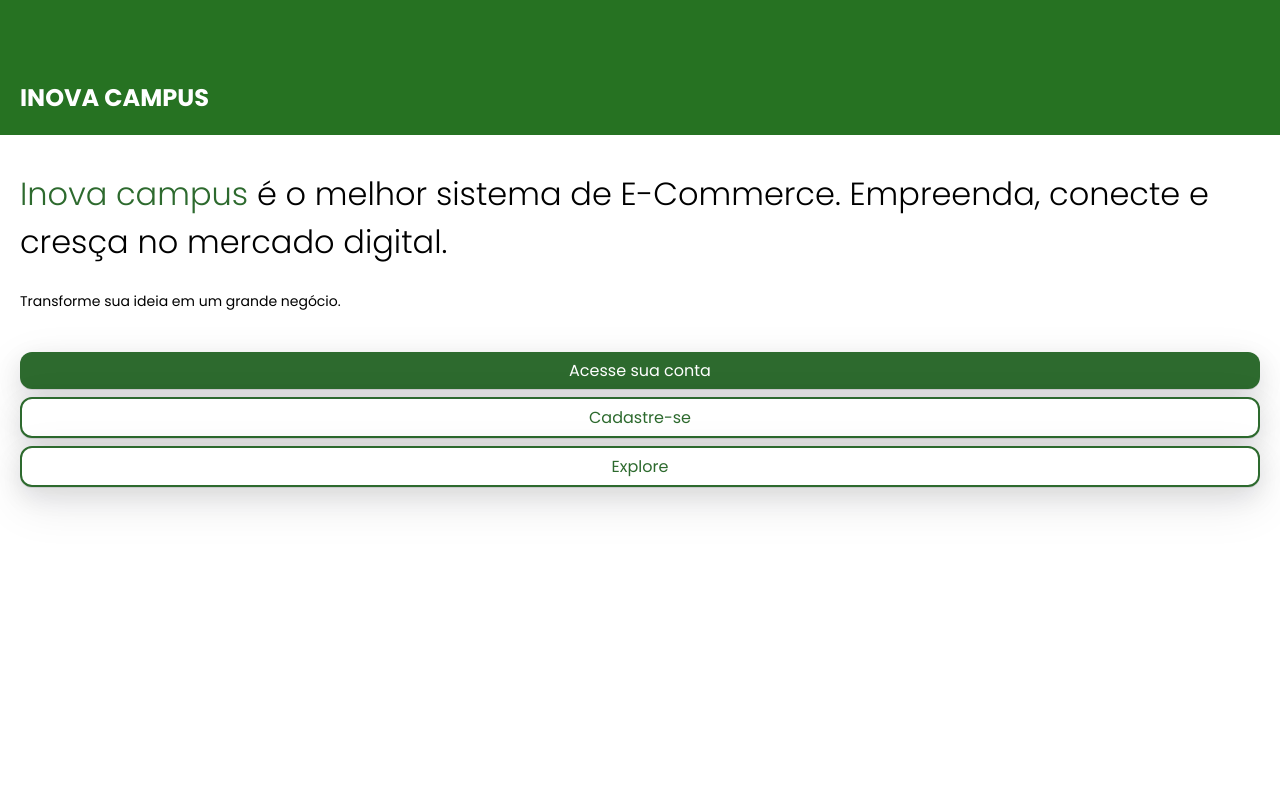
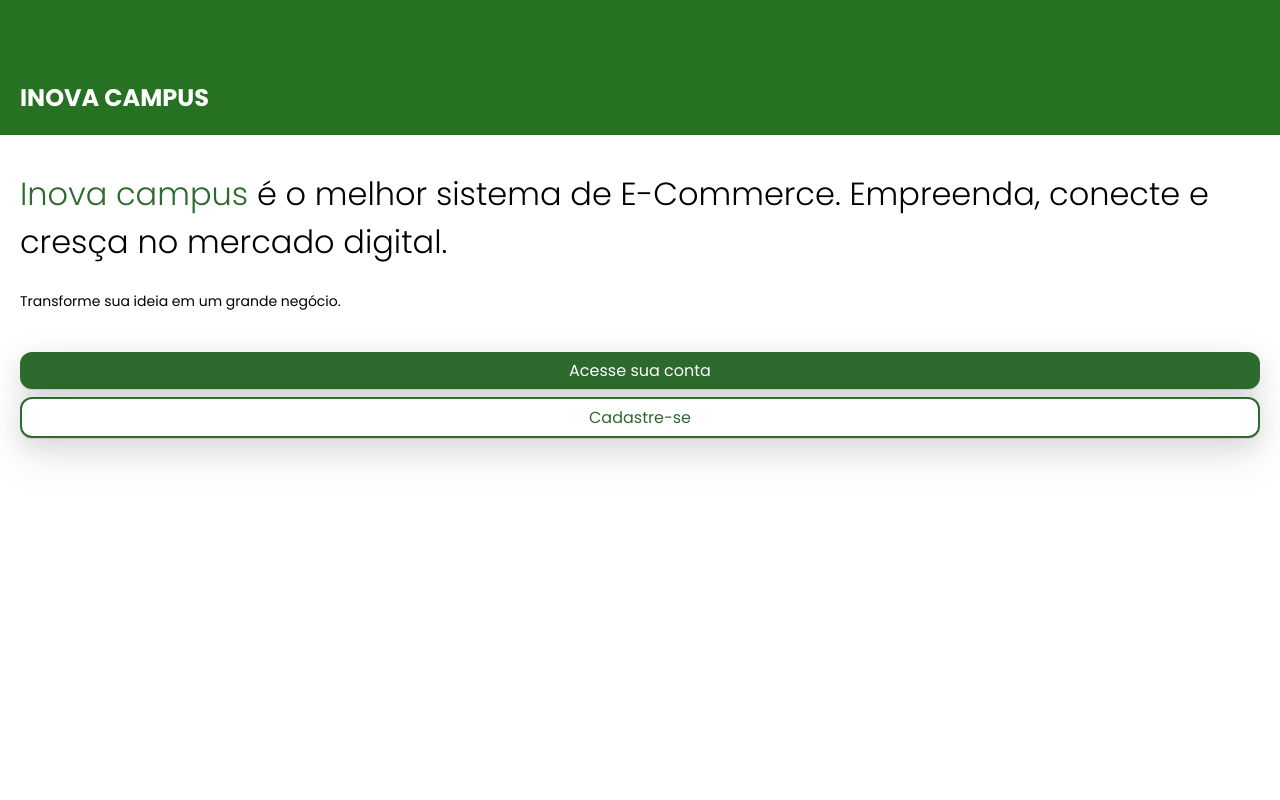
Before and after one commit to Rubens-Lira/Inova-Campus, a PHP site: page / in a window 1280 px wide. Run offline with PHP 8.4, Linux system fonts and the light colour scheme.

```diff
--- a/src/views/home.php
+++ b/src/views/home.php
@@ -11,7 +11,6 @@
         <div class="buttons">
             <a href="index.php?action=login" class="btn primary">Acesse sua conta</a>
             <a href="index.php?action=user-create" class="btn secondary">Cadastre-se</a>
-            <a href="index.php?action=vendas" class="btn secondary">Explore</a>
         </div>
     </main>
 </div>
```
